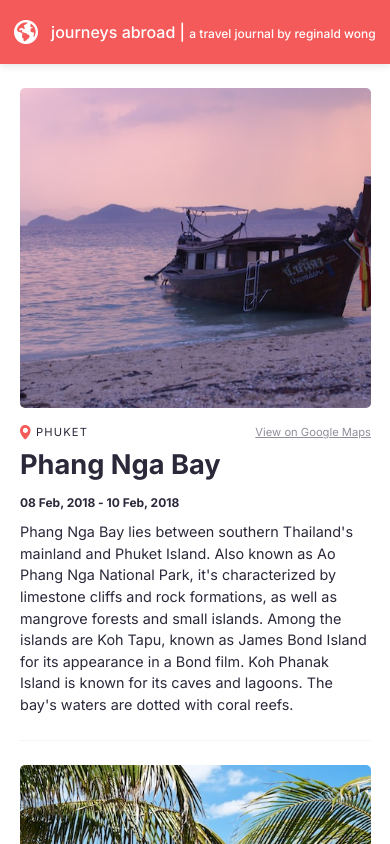
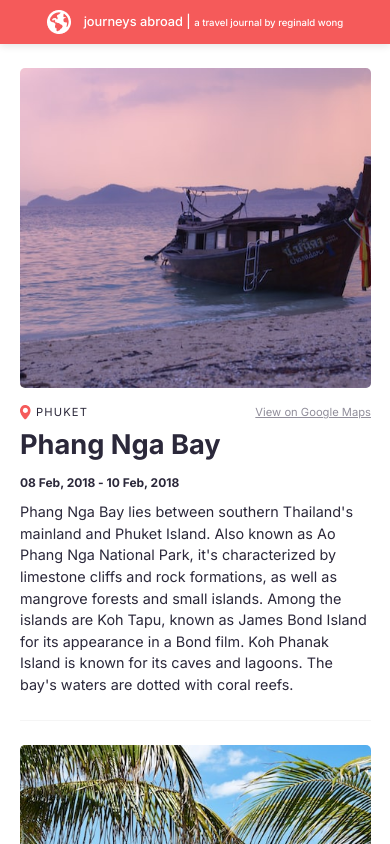
Before and after one commit to reginaldwong/travel-journal, a React (Vite) app: page / in a window 390 px wide. Shown: the top 844 px of the page. Built offline with nearby package versions, Linux system fonts and the light colour scheme.

Commit message:
add media query for navbar

```diff
--- a/src/App.css
+++ b/src/App.css
@@ -93,6 +93,7 @@ nav {
   display: flex;
   background-color: #F55A5A;
   justify-content: center;
+  align-items: center;
   color: #FFFFFF;
   font-weight: 500;
   padding-block: 20px;
@@ -105,6 +106,18 @@ nav {
 
 .navbar--subtitle {
   font-size: .75rem;
+}
+
+@media (max-width: 576px) {
+  nav {
+    padding-block: 10px;
+  }
+  .navbar--title {
+    font-size: 0.8rem;
+  }
+  .navbar--subtitle {
+    font-size: .6rem;
+  }
 }
 
 /* Card Component */
--- a/src/components/Navbar.jsx
+++ b/src/components/Navbar.jsx
@@ -4,7 +4,7 @@ const Navbar = () => {
     return (
         <nav className="navbar--nav">
         <img src="/public/assets/globe.png" alt="globe icon" className="navbar--icon" />
-        <p>journeys abroad | <span className="navbar--subtitle">a travel journal by reginald wong</span> </p>
+        <p className="navbar--title">journeys abroad | <span className="navbar--subtitle">a travel journal by reginald wong</span> </p>
         </nav>
     )
 }
```
